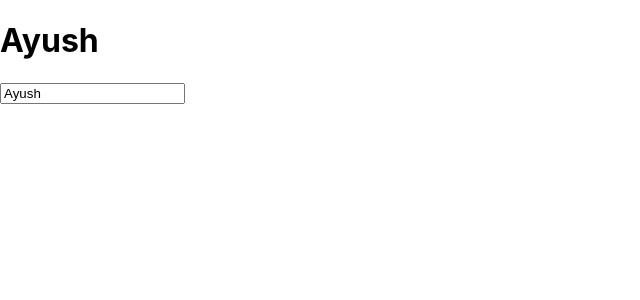
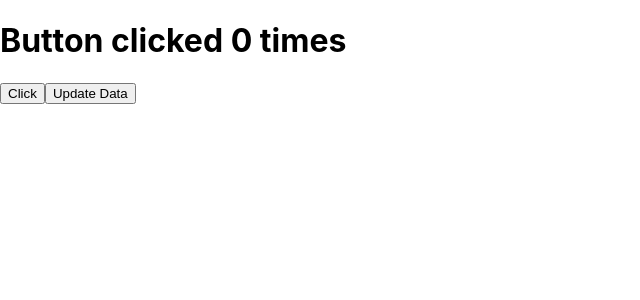
Before and after one commit to AyushSaxena092000/ReactHooks, a React (Create React App) app in the folder react-hooks/: page / in a window 1280 px wide. Shown: the top 300 px of the page, without its empty margins (0-640 px from the left). Built offline with nearby package versions, Linux system fonts and the light colour scheme.

Commit message:
useEffect

```diff
--- a/react-hooks/src/App.js
+++ b/react-hooks/src/App.js
@@ -1,9 +1,15 @@
 import logo from "./logo.svg";
 import "./App.css";
 import StateTutorial from "../src/components/UseState/StateTutorial";
+import EffectTutorial from "../src/components/UseEffect/EffectTutorial";
 
 function App() {
-  return <StateTutorial />;
+  return (
+    <div>
+      {/* <StateTutorial />; */}
+      <EffectTutorial />
+    </div>
+  );
 }
 
 export default App;
--- /dev/null
+++ b/react-hooks/src/components/UseEffect/EffectTutorial.js
@@ -0,0 +1,32 @@
+// The useEffect Hook allows you to perform side effects in your components.
+
+// Some examples of side effects are: fetching data, directly updating the DOM, and timers.
+
+// useEffect accepts two arguments. The second argument is optional.
+
+// useEffect(<function>, <dependency>)
+
+import React, { useEffect, useState } from "react";
+
+const EffectTutorial = () => {
+  const [count, setCounter] = useState(0);
+  const [data, setData] = useState("Ram");
+  useEffect(() => {
+    console.log("component mounted");
+  }, [count]);
+  const updateCount = () => {
+    setCounter(count + 1);
+  };
+  const updateData = () => {
+    setData("Seeta");
+  };
+  return (
+    <div>
+      <h1>Button clicked {count} times</h1>
+      <button onClick={updateCount}>Click</button>
+      <button onClick={updateData}>Update Data</button>
+    </div>
+  );
+};
+
+export default EffectTutorial;
```
